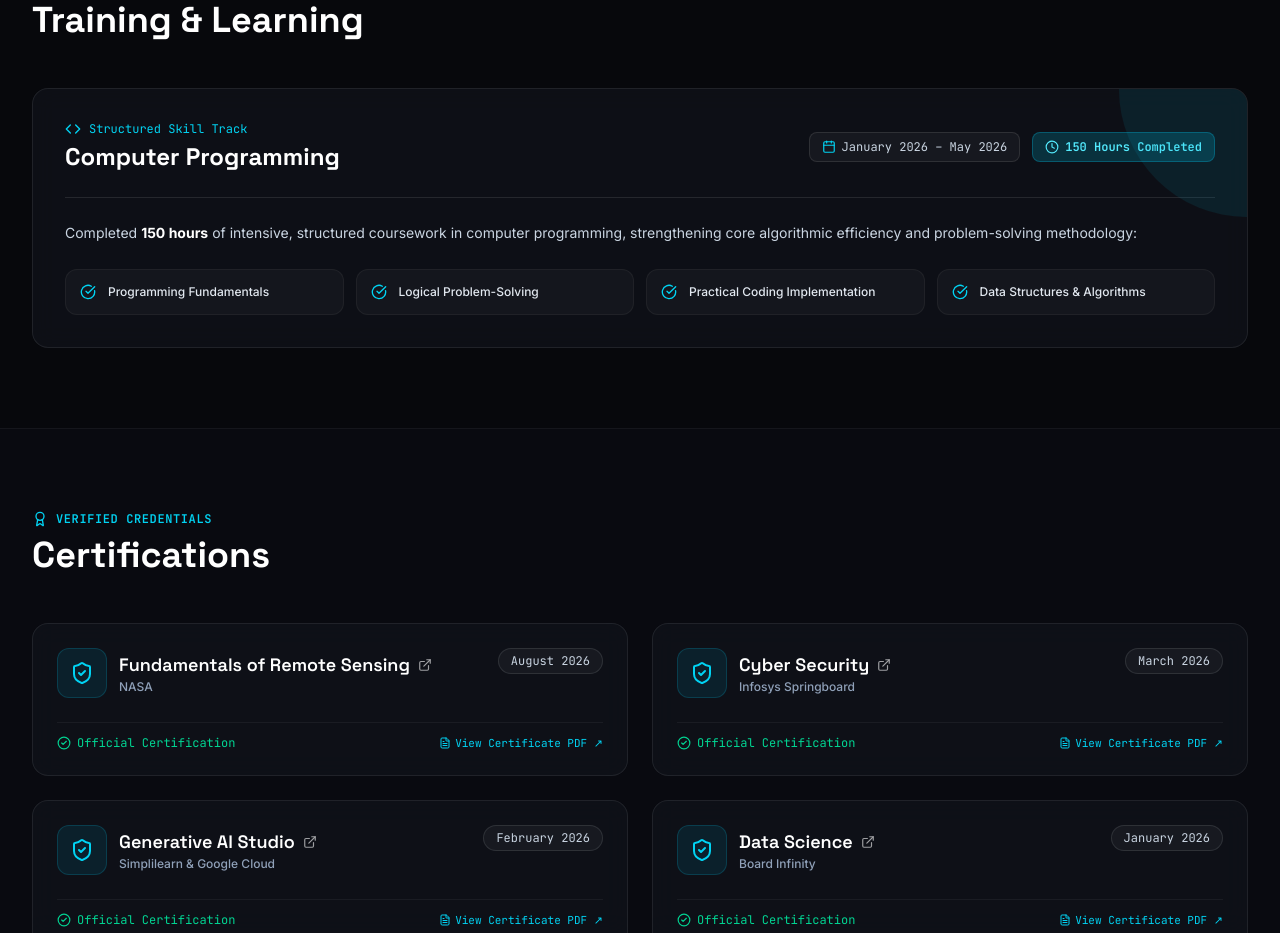
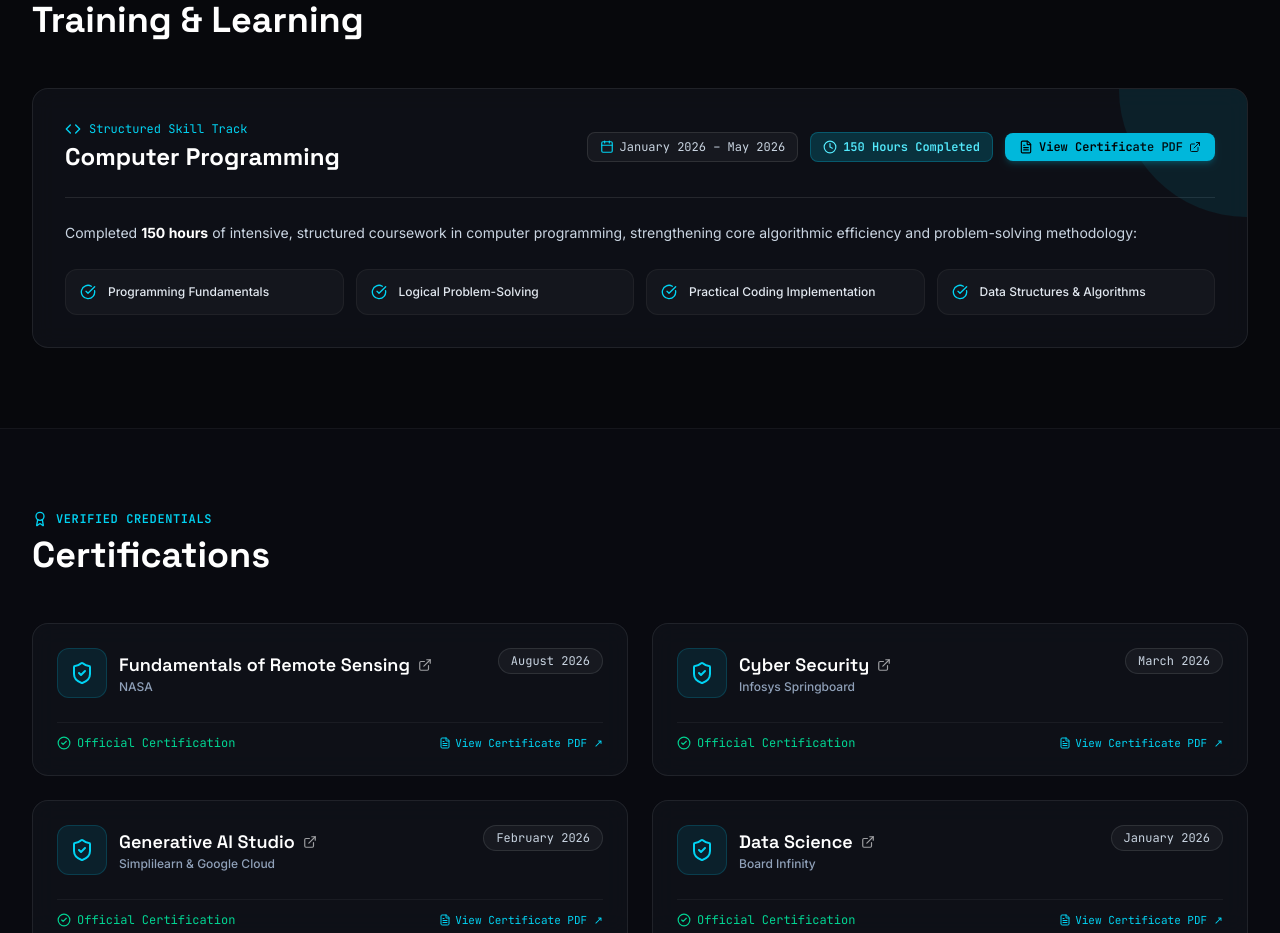
Before and after one commit to abhayverma0806/portfolio, a React (Vite) app: page / in a window 1280 px wide. Shown: the part 4440-5373 px from the top of the page. Built offline with nearby package versions, Linux system fonts and the light colour scheme.

Commit message:
Add certificate support for 150-hour Computer Programming training

```diff
--- a/src/components/CvModal.tsx
+++ b/src/components/CvModal.tsx
@@ -158,7 +158,9 @@ export const CvModal: React.FC<CvModalProps> = ({ isOpen, onClose }) => {
                     <p className="text-slate-400">{achievementData.description}</p>
                   </div>
                   <div className="border-l-2 border-violet-500/50 pl-3 mt-2">
-                    <p className="font-bold text-white print:text-black">{trainingData.title} ({trainingData.hours} Hours)</p>
+                    <a href={trainingData.certificateUrl || '#'} target="_blank" rel="noopener noreferrer" className="hover:text-cyan-300 transition hover:underline">
+                      <p className="font-bold text-white print:text-black">{trainingData.title} ({trainingData.hours} Hours) ↗</p>
+                    </a>
                     <p className="text-slate-400">{trainingData.period}</p>
                   </div>
                 </div>
--- a/src/components/Training.tsx
+++ b/src/components/Training.tsx
@@ -1,6 +1,6 @@
 import React from 'react';
 import { motion } from 'framer-motion';
-import { BookOpen, Calendar, Clock, CheckCircle, Code } from 'lucide-react';
+import { BookOpen, Calendar, Clock, CheckCircle, Code, FileText, ExternalLink } from 'lucide-react';
 import { trainingData } from '../data/portfolioData';
 
 export const TrainingSection: React.FC = () => {
@@ -45,6 +45,18 @@ export const TrainingSection: React.FC = () => {
                 <Clock className="w-3.5 h-3.5" />
                 {trainingData.hours} Hours Completed
               </span>
+              {trainingData.certificateUrl && (
+                <a
+                  href={trainingData.certificateUrl}
+                  target="_blank"
+                  rel="noopener noreferrer"
+                  className="flex items-center gap-1.5 px-3.5 py-1.5 rounded-lg bg-cyan-500 hover:bg-cyan-400 text-black font-semibold transition text-xs shadow-md shadow-cyan-500/20"
+                >
+                  <FileText className="w-3.5 h-3.5" />
+                  <span>View Certificate PDF</span>
+                  <ExternalLink className="w-3 h-3" />
+                </a>
+              )}
             </div>
           </div>
 
--- a/src/data/portfolioData.ts
+++ b/src/data/portfolioData.ts
@@ -123,7 +123,8 @@ export const trainingData: Training = {
     "Logical Problem-Solving",
     "Practical Coding Implementation",
     "Data Structures & Algorithms"
-  ]
+  ],
+  certificateUrl: "/certificates/computer-programming-150h.pdf"
 };
 
 export const certificationsData: Certification[] = [
--- a/src/types/portfolio.ts
+++ b/src/types/portfolio.ts
@@ -59,4 +59,5 @@ export interface Training {
   period: string;
   hours: number;
   topics: string[];
+  certificateUrl?: string;
 }
```
